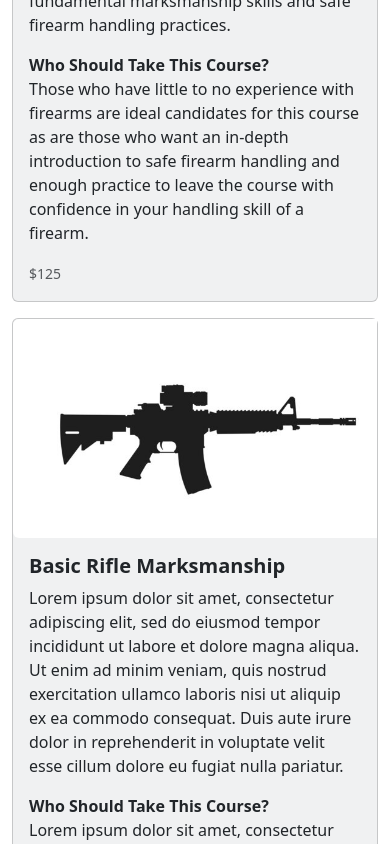
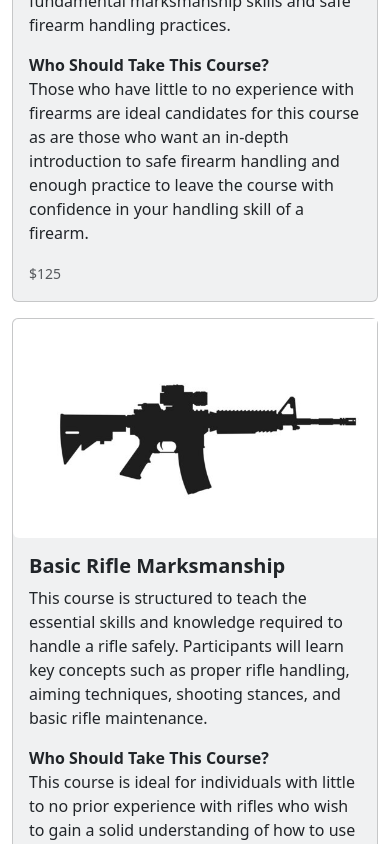
Before and after one commit to amirakins/RDA-Security-Training, a React (Vite) app in the folder rda-security-training/: page / in a window 390 px wide. Shown: the part 1156-2000 px from the top of the page. Built offline with nearby package versions, Linux system fonts and the light colour scheme.

Commit message:
added rifle description

```diff
--- a/rda-security-training/src/components/BookClass.jsx
+++ b/rda-security-training/src/components/BookClass.jsx
@@ -12,31 +12,30 @@ function BookClass() {
         <Sub />
 
         <Link className="link-offset-2 link-underline link-underline-opacity-0" to="/waiver">
-        <div class="card mb-3 card-secondary card-hover" >
-          <div class="row g-0">
-            <div class="col-md-4">
+        <div class="card mb-3 card-secondary card-hover">
+  <div class="row g-0 h-100 d-flex align-items-stretch">
+    <div class="col-md-4 d-flex align-items-stretch">
       <img src={glock} class="img-fluid rounded-start" alt="handgun" />
     </div>
-            <div class="col-md-8">
-              <div class="card-body">
+    <div class="col-md-8 d-flex align-items-stretch">
+      <div class="card-body d-flex flex-column justify-content-between">
+        <div>
           <h5 class="card-title"><strong>Fundamentals of Marksmanship</strong></h5>
           <p class="card-text">
-                This is a comprehensive basic handgun course designed for those who want to come away with a complete foundation of knowledge regarding the safe handling of handguns and basic marksmanship skills.
-                This course includes a solid foundation of fundamental marksmanship skills and safe firearm handling practices.
+            This is a comprehensive basic handgun course designed for those who want to come away with a complete foundation of knowledge regarding the safe handling of handguns and basic marksmanship skills. This course includes a solid foundation of fundamental marksmanship skills and safe firearm handling practices.
           </p>
 
           <strong>Who Should Take This Course?</strong>
-                <p>Those who have little to no experience with firearms are ideal candidates for this course as are those who want an in-depth introduction to safe firearm handling and enough practice to leave the course with confidence in your handling skill of a firearm.
-                </p>
+          <p>Those who have little to no experience with firearms are ideal candidates for this course as are those who want an in-depth introduction to safe firearm handling and enough practice to leave the course with confidence in your handling skill of a firearm.</p>
+        </div>
         <p class="card-text">
-                  <small class="text-body-secondary">
-                    $125
-                  </small>
+          <small class="text-body-secondary">$125</small>
         </p>
       </div>
     </div>
   </div>
 </div>
+
         </Link>
         <Link className="link-offset-2 link-underline link-underline-opacity-0" to="/waiver">
         <div class="card mb-3 card-secondary card-hover" >
@@ -48,12 +47,11 @@ function BookClass() {
               <div class="card-body">
                 <h5 class="card-title"><strong>Basic Rifle Marksmanship</strong></h5>
                 <p class="card-text">
-                Lorem ipsum dolor sit amet, consectetur adipiscing elit, sed do eiusmod tempor incididunt ut labore et dolore magna aliqua.
-                Ut enim ad minim veniam, quis nostrud exercitation ullamco laboris nisi ut aliquip ex ea commodo consequat.
-                Duis aute irure dolor in reprehenderit in voluptate velit esse cillum dolore eu fugiat nulla pariatur.
+                This course is structured to teach the essential skills and knowledge required to handle a rifle safely.
+                Participants will learn key concepts such as proper rifle handling, aiming techniques, shooting stances, and basic rifle maintenance.
                 </p>
                 <strong>Who Should Take This Course?</strong>
-                <p>Lorem ipsum dolor sit amet, consectetur adipiscing elit, sed do eiusmod tempor incididunt ut labore et dolore magna aliqua. </p>
+                <p>This course is ideal for individuals with little to no prior experience with rifles who wish to gain a solid understanding of how to use them effectively and safely.</p>
                 <p class="card-text">
                   <small class="text-body-secondary">
                     $125
@@ -64,6 +62,7 @@ function BookClass() {
           </div>
         </div>
         </Link>
+
       </div>
     </>
   );
```
Lines whose indentation alone changed are shown as unchanged.
